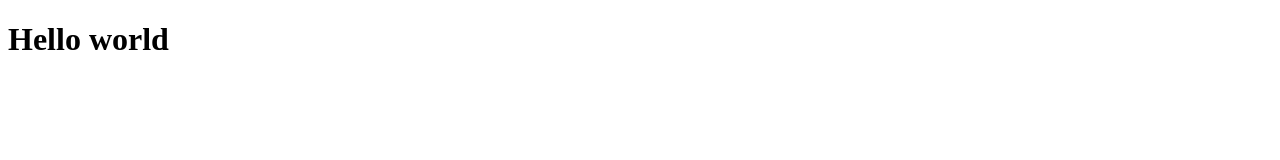
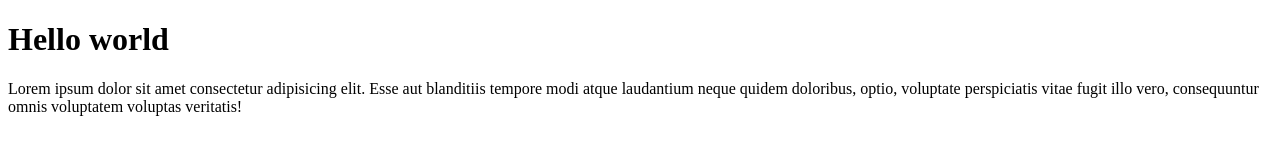
Before and after one commit to theomenn/git-remote-test2, a plain HTML site: page index.html in a window 1280 px wide. Drawn offline with Linux system fonts and the light colour scheme.

Commit message:
added paragraph

```diff
--- a/index.html
+++ b/index.html
@@ -7,5 +7,6 @@
 </head>
 <body>
     <h1>Hello world</h1>
+    <p>Lorem ipsum dolor sit amet consectetur adipisicing elit. Esse aut blanditiis tempore modi atque laudantium neque quidem doloribus, optio, voluptate perspiciatis vitae fugit illo vero, consequuntur omnis voluptatem voluptas veritatis!</p>
 </body>
 </html>
```
